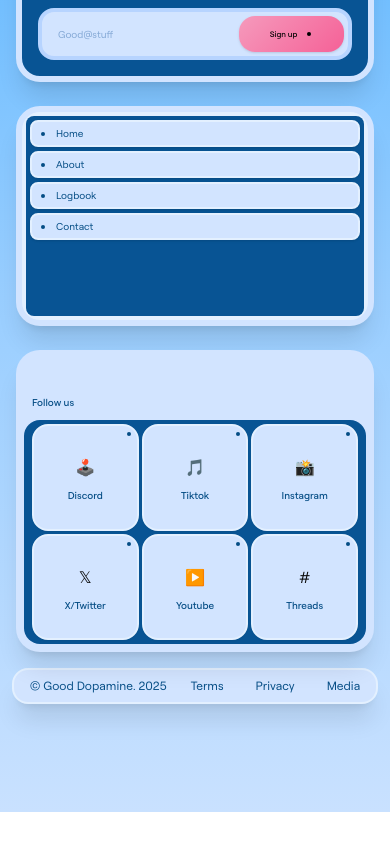
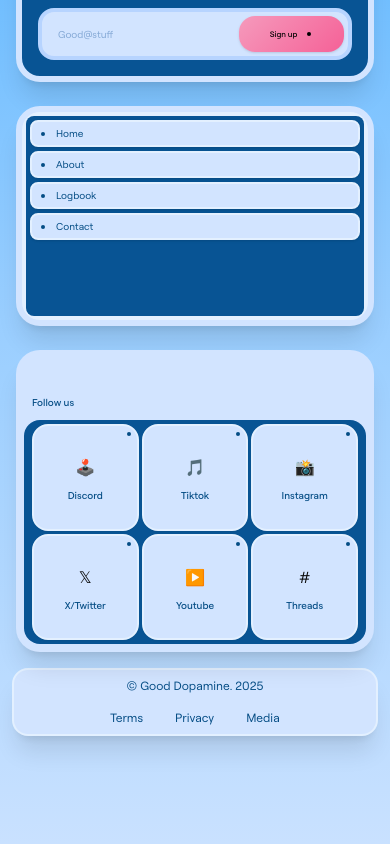
Before and after one commit to ayusharya1/GoodDopamine, a React (Vite) app: page / in a window 390 px wide. Shown: the part 7758-8602 px from the top of the page. Before the commit the page ends 8570 px from the top, so only its background shows below. Built offline with nearby package versions, Linux system fonts and the light colour scheme.

Commit message:
some minute  bugs fix

```diff
--- a/src/components/Navigation.tsx
+++ b/src/components/Navigation.tsx
@@ -272,7 +272,7 @@ export function Navigation() {
           }
           .nav-menu-btn {
 
-            font-size: 1.125rem !important;
+
             border-radius: 0.6rem !important;
           }
         }
@@ -285,7 +285,7 @@ export function Navigation() {
           .nav-menu-btn {
             padding-left: 0.15rem !important;
             padding-right: 0.15rem !important;
-            font-size: 0.7rem !important;
+
             border-radius: 0.4rem !important;
           }
         }
--- a/src/components/footer-section.tsx
+++ b/src/components/footer-section.tsx
@@ -199,7 +199,7 @@ export function FooterSection({ theme = 'light' }: FooterSectionProps) {
             </div>
           </div>
         </div>
-        <div className="footer-bar flex flex-wrap justify-between items-center text-sm text-[#054d85] bg-[#D2E4FF] rounded-2xl px-10 py-2 border-2 border-[#e3f0ff] shadow-xl w-[98%] place-self-center">
+        <div className="footer-bar flex flex-col sm:flex-row flex-wrap justify-between items-center text-sm text-[#054d85] bg-[#D2E4FF] rounded-2xl px-10 py-2 border-2 border-[#e3f0ff] shadow-xl w-[98%] place-self-center gap-[1rem]">
           <span className="font-light text-xs" >© Good Dopamine. 2025</span>
           <div className="flex gap-8">
             {['Terms', 'Privacy', 'Media'].map((link) => (
```
